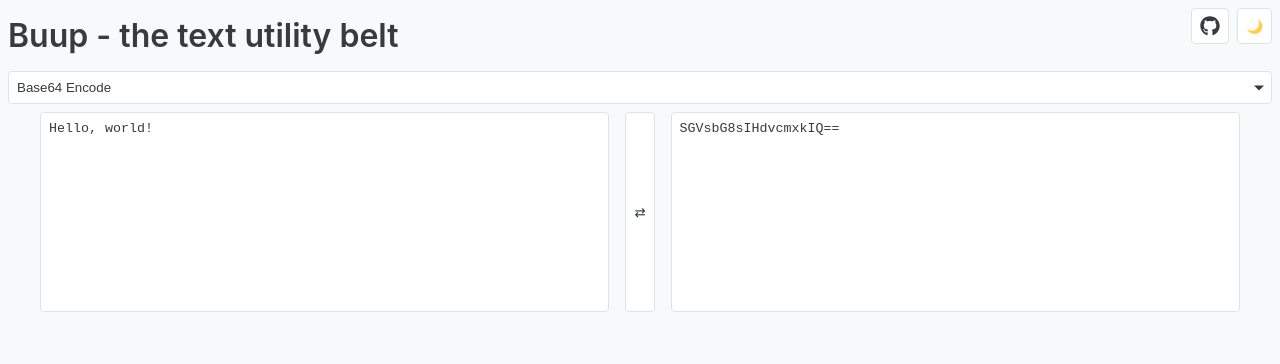
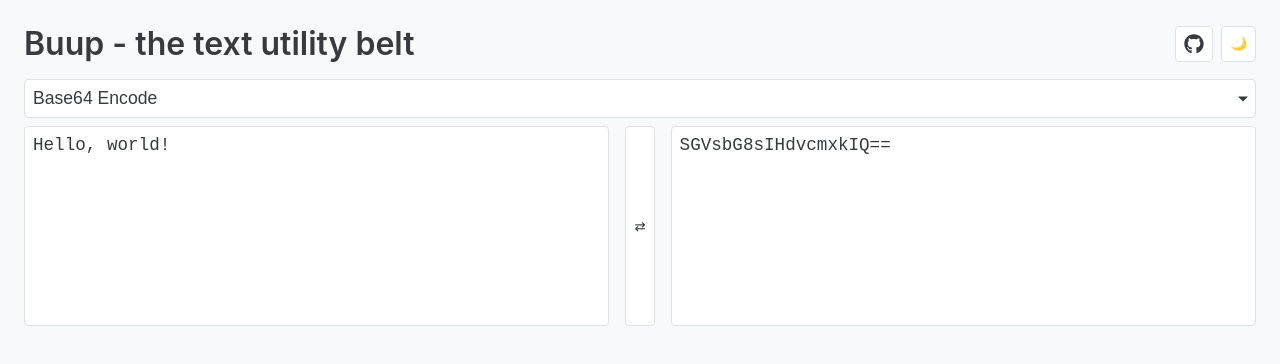
Before and after one commit to benletchford/buup.io, a React (Vite) app: page / in a window 1280 px wide. Shown: the top 364 px of the page. Built offline with nearby package versions, Linux system fonts and the light colour scheme.

Commit message:
Adjust layout

```diff
--- a/src/App.tsx
+++ b/src/App.tsx
@@ -9,9 +9,6 @@
 import { loadTransformers, getTransformerOptions } from './utils/transformerLoader';
 
 const TopBar = styled.div`
-    position: absolute;
-    top: 0.5rem;
-    right: 0.5rem;
     display: flex;
     gap: 0.5rem;
 `;
@@ -35,15 +32,21 @@
 `;
 
 const Container = styled.div`
-    position: relative;
     min-height: 100vh;
-    padding: 0.5rem;
+    padding: 1.5rem;
     background: ${({ theme }) => theme.background};
     color: ${({ theme }) => theme.text};
 `;
 
+const Header = styled.div`
+    display: flex;
+    justify-content: space-between;
+    align-items: center;
+    margin-bottom: 1rem;
+`;
+
 const Title = styled.h1`
-    margin: 0.5rem 0 1rem 0;
+    margin: 0;
     font-size: 2rem;
     font-weight: 600;
 `;
@@ -52,7 +55,6 @@
     display: grid;
     grid-template-columns: 1fr auto 1fr;
     gap: 1rem;
-    max-width: 1200px;
     margin: 0 auto;
 `;
 
@@ -96,6 +98,8 @@
   return (
     <ThemeProvider theme={isDark ? theme.dark : theme.light}>
       <Container>
+        <Header>
+          <Title>Buup - the text utility belt</Title>
           <TopBar>
             <GitHubButton
               href="https://github.com/benletchford/buup"
@@ -106,13 +110,15 @@
             </GitHubButton>
             <ThemeToggle isDark={isDark} onToggle={() => setIsDark(!isDark)} />
           </TopBar>
-        <Title>Buup - the text utility belt</Title>
+        </Header>
+        <div>
           <TransformSelector value={transformer} onChange={setTransformer} options={options} />
           <PanelContainer>
             <TransformPanel value={input} onChange={setInput} />
             <SwapButton onClick={swapValues}>⇄</SwapButton>
             <TransformPanel value={transform(input)} readOnly />
           </PanelContainer>
+        </div>
       </Container>
     </ThemeProvider>
   );
--- a/src/components/TransformPanel.tsx
+++ b/src/components/TransformPanel.tsx
@@ -18,6 +18,7 @@
   color: ${props => props.theme.text};
   resize: none;
   font-family: monospace;
+  font-size: 1.1rem;
 
   &:focus {
     outline: none;
--- a/src/components/TransformSelector.tsx
+++ b/src/components/TransformSelector.tsx
@@ -19,6 +19,7 @@
     color: ${props => props.theme.text};
     cursor: pointer;
     appearance: none;
+    font-size: 1.1rem;
 
     &:focus {
         outline: none;
```
Lines whose indentation alone changed are shown as unchanged.
